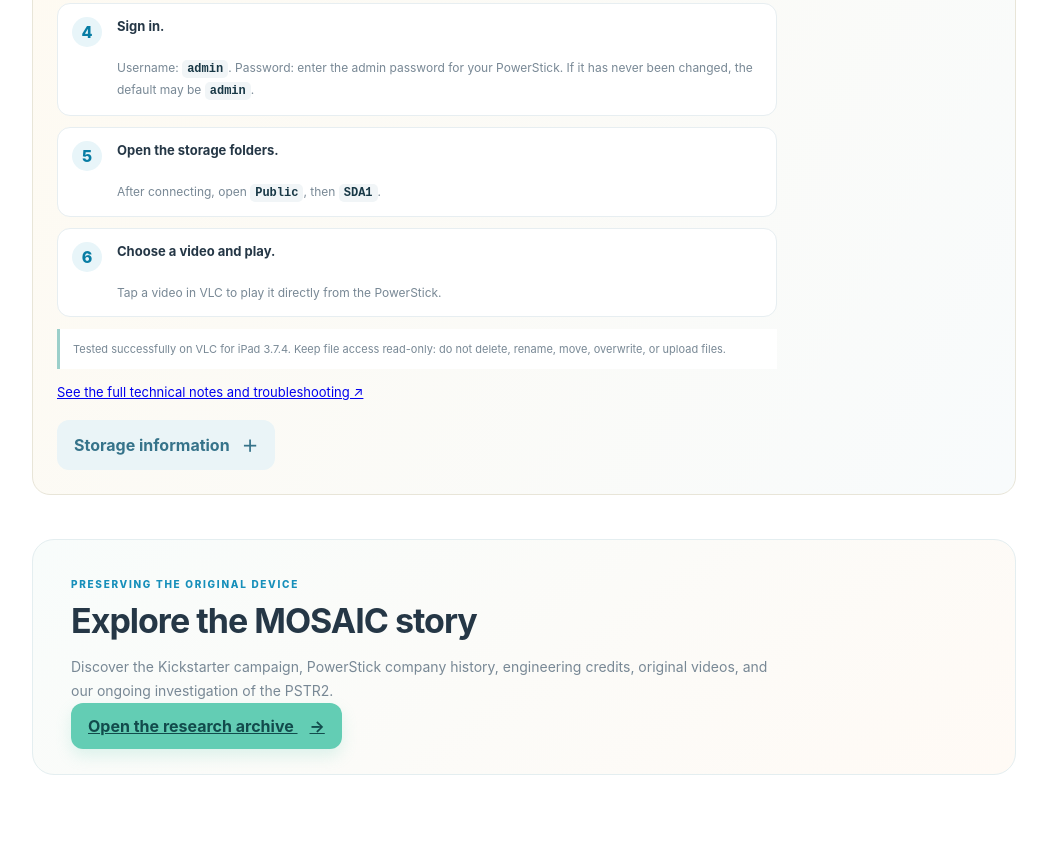
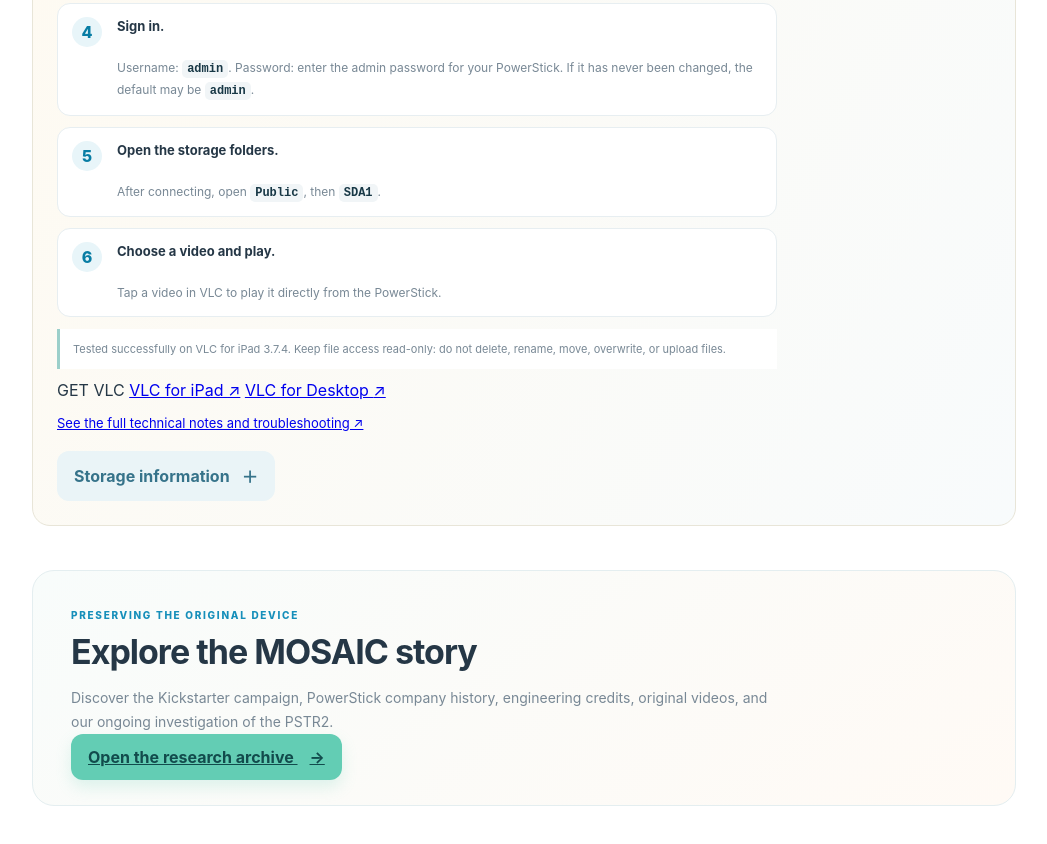
Before and after one commit to Wonka15/MOSAIC-Powerstick-Modern, a plain HTML site: page index.html in a window 1280 px wide. Shown: the part 1429-2273 px from the top of the page, without its empty margins (116-1163 px from the left). Drawn offline with Linux system fonts and the light colour scheme.

Commit message:
Add VLC download buttons for iPad and desktop

```diff
--- a/index.html
+++ b/index.html
@@ -72,6 +72,11 @@
             <li><strong>Choose a video and play.</strong><span>Tap a video in VLC to play it directly from the PowerStick.</span></li>
           </ol>
           <p class="storage-guide-note">Tested successfully on VLC for iPad 3.7.4. Keep file access read-only: do not delete, rename, move, overwrite, or upload files.</p>
+          <div class="vlc-downloads" aria-label="Download VLC">
+            <span class="vlc-downloads-label">GET VLC</span>
+            <a class="vlc-download-button" href="https://apps.apple.com/us/app/vlc-media-player/id650377962?platform=ipad" target="_blank" rel="noopener noreferrer">VLC for iPad <span aria-hidden="true">↗</span></a>
+            <a class="vlc-download-button vlc-desktop-button" href="https://www.videolan.org/vlc/" target="_blank" rel="noopener noreferrer">VLC for Desktop <span aria-hidden="true">↗</span></a>
+          </div>
           <p><a href="research.html#vlc-storage">See the full technical notes and troubleshooting ↗</a></p>
           <details class="storage-details">
             <summary class="soft-button">Storage information <span aria-hidden="true">＋</span></summary>
```
